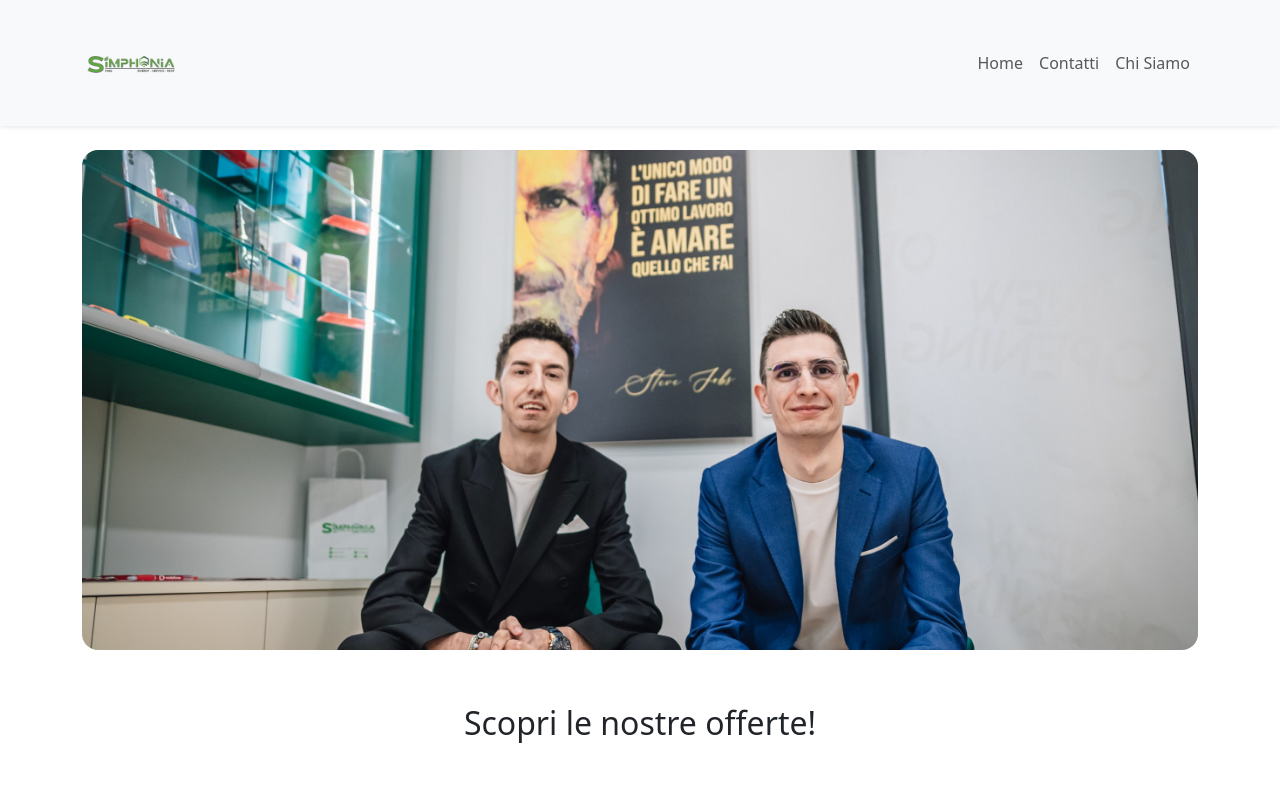
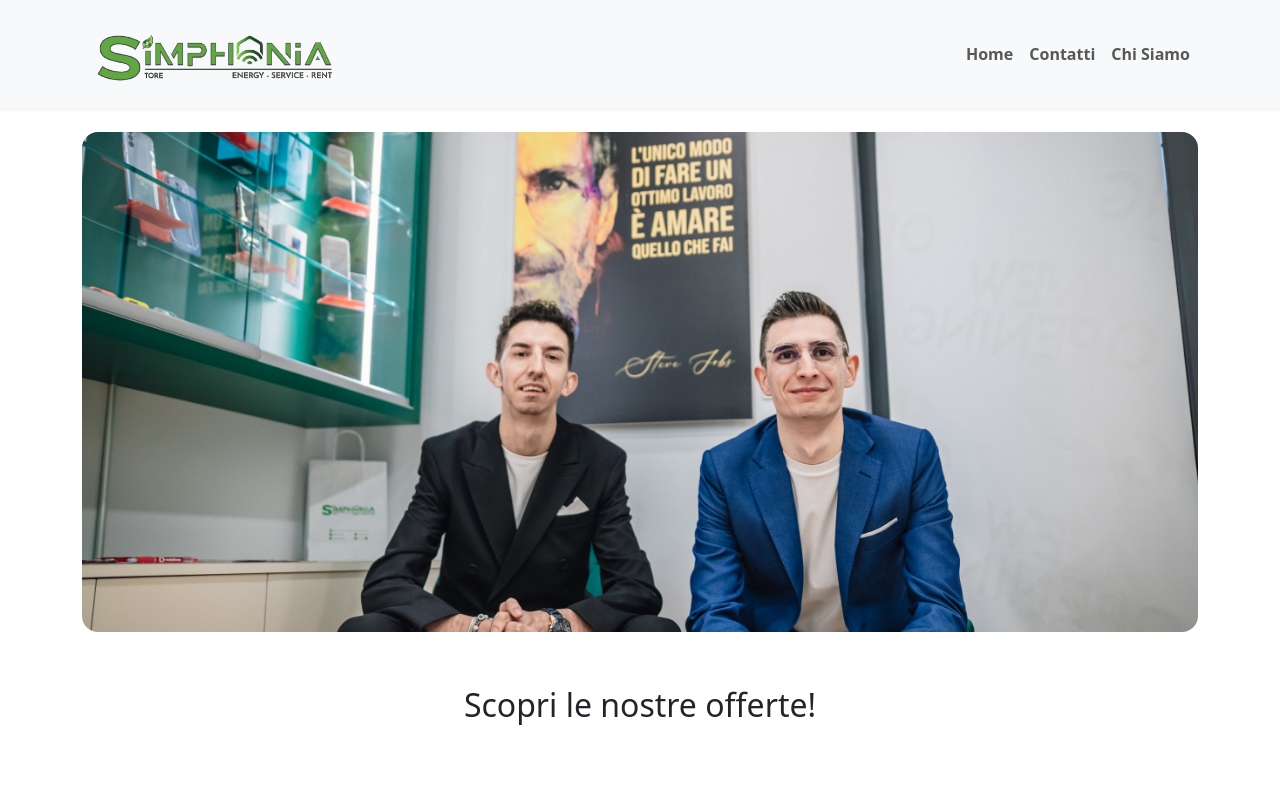
Before and after one commit to Andreala94/simphonia, a React (Create React App) app: page / in a window 1280 px wide. Shown: the top 786 px of the page. Built offline with nearby package versions, Linux system fonts and the light colour scheme; grey boxes are pictures that could not be loaded.

Commit message:
media query

```diff
--- a/src/Components/NavBar.jsx
+++ b/src/Components/NavBar.jsx
@@ -8,17 +8,18 @@ import { Nav } from "react-bootstrap";
 function NavBar() {
   return (
     <Container fluid className="p-0 m-0">
-      <Navbar expand="lg" className="bg-light shadow-sm py-2 px-3">
+      <Navbar expand="lg" className="bg-light shadow-sm py-1 ">
         <Container>
           {/* Brand con logo */}
-          <Navbar.Brand href="#" className="d-flex align-items-center">
+          <Navbar.Brand href="#" className="d-flex align-items-center" style={{height: '100px'}}>
             {/* Logo grande desktop */}
             <img
               src={logo}
               alt="Logo"
-              className="d-none d-lg-block"
-              style={{ height: "100px", width: "auto", marginRight: "30px", objectFit: "contain" }}
-            />
+              className=" d-none d-lg-block"
+              style={{ height: "300%", width: "auto", marginRight: "30px", objectFit: "contain" }}
+              onClick={() => window.location.href = '/'}
+              />
             {/* Logo più piccolo mobile */}
             <img
               src={logo}
@@ -34,7 +35,7 @@ function NavBar() {
 
           {/* Link della navbar */}
           <Navbar.Collapse id="navbar-nav">
-            <Nav className="ms-auto">
+            <Nav className="ms-auto" style={{fontWeight: '600'}}>
               <Nav.Link as={Link} to="/">Home</Nav.Link>
               <Nav.Link as={Link} to="/contatti">Contatti</Nav.Link>
               <Nav.Link href="#chisiamo">Chi Siamo</Nav.Link>
--- a/src/Components/Post.jsx
+++ b/src/Components/Post.jsx
@@ -2,10 +2,6 @@ import Card from 'react-bootstrap/Card';
 import Button from 'react-bootstrap/Button';
 import '../Css/Post.css';
 import ServiziOfferti from './ServiziOfferti.jsx';
-
-
-
-
 
 
 function Post() {
```
